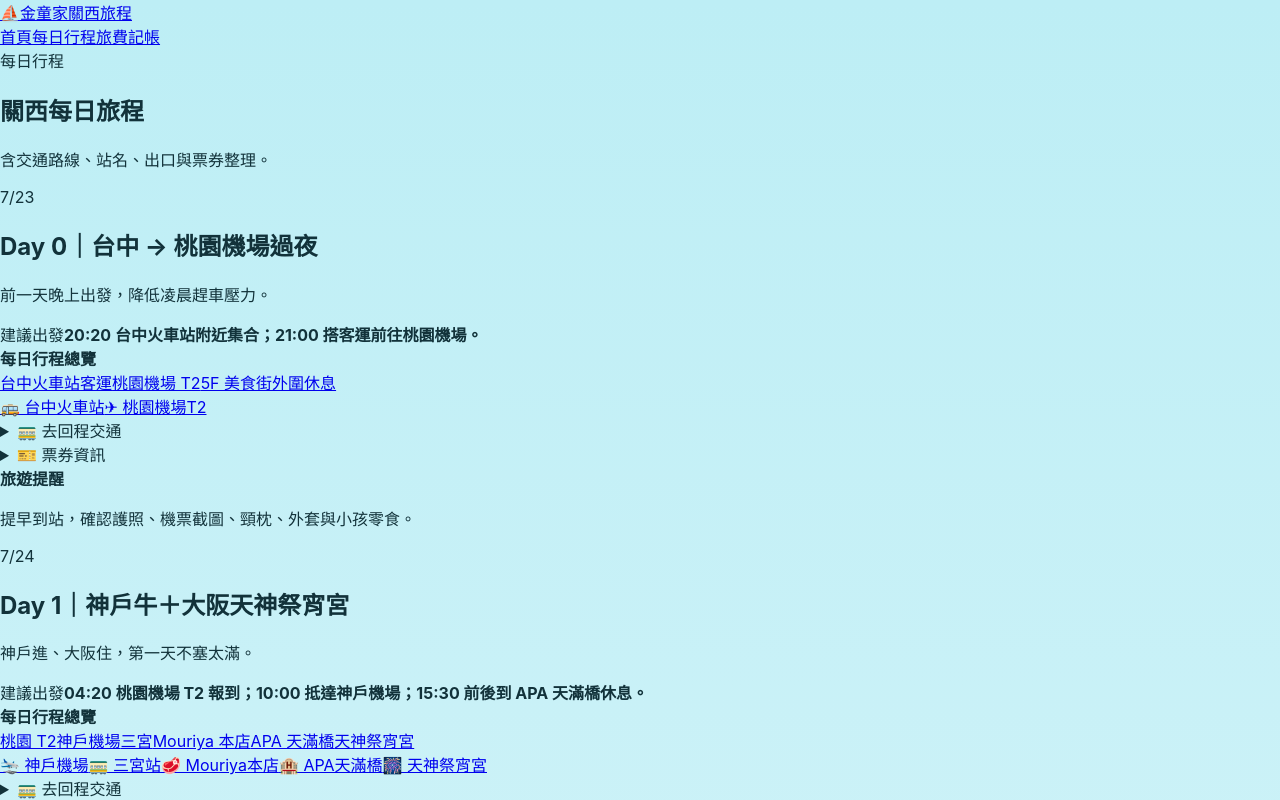
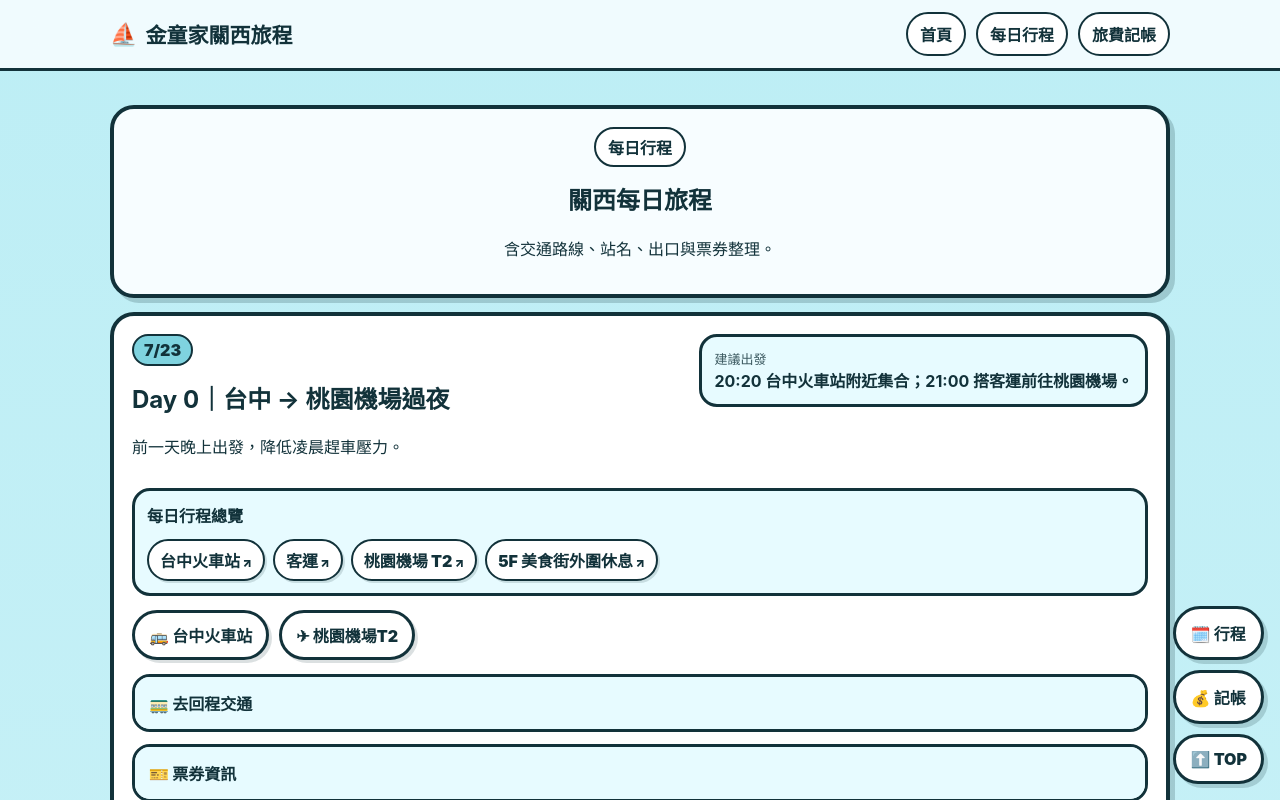
Before and after one commit to sacha693/my-storyjs-app, a React (Vite) app: page /my-storyjs-app/days in a window 1280 px wide. Shown: the top 800 px of the page. Built offline with nearby package versions, Linux system fonts and the light colour scheme.

Commit message:
Restore full CSS after expense visual merge

```diff
--- a/src/styles.css
+++ b/src/styles.css
@@ -17,6 +17,127 @@ body {
   font-family: -apple-system, BlinkMacSystemFont, 'Noto Sans TC', sans-serif;
   background: linear-gradient(#bdeef5, #f7fdff);
   color: var(--ink);
+}
+
+.topbar {
+  position: sticky;
+  top: 0;
+  z-index: 100;
+  background: rgba(247, 253, 255, 0.88);
+  backdrop-filter: blur(16px);
+  border-bottom: 3px solid var(--line);
+}
+
+.topbarInner {
+  max-width: 1100px;
+  margin: auto;
+  padding: 12px 20px;
+  display: flex;
+  justify-content: space-between;
+  align-items: center;
+  gap: 12px;
+}
+
+.brand {
+  text-decoration: none;
+  color: inherit;
+  font-weight: 950;
+  font-size: 21px;
+  display: flex;
+  align-items: center;
+  gap: 8px;
+}
+
+.brandIcon {
+  font-size: 22px;
+}
+
+.topnav {
+  display: flex;
+  gap: 10px;
+  flex-wrap: wrap;
+}
+
+.topnav a {
+  text-decoration: none;
+  color: inherit;
+  border: 2px solid var(--line);
+  background: white;
+  border-radius: 999px;
+  padding: 8px 12px;
+  font-weight: 900;
+  transition: transform 0.15s ease;
+}
+
+.topnav a:hover,
+.quickButton:hover,
+.routeChip:hover,
+.mapButton:hover,
+.navCard:hover {
+  transform: translateY(-2px);
+}
+
+.wrap {
+  max-width: 1100px;
+  margin: auto;
+  padding: 20px;
+}
+
+.hero {
+  text-align: center;
+  background:
+    radial-gradient(circle at top right, rgba(244, 201, 93, 0.28), transparent 25%),
+    var(--paper);
+}
+
+.badge {
+  display: inline-block;
+  padding: 6px 12px;
+  border-radius: 999px;
+  background: white;
+  border: 2px solid var(--line);
+  font-weight: 800;
+}
+
+.grid,
+.chartGrid {
+  display: grid;
+  grid-template-columns: repeat(auto-fit, minmax(240px, 1fr));
+  gap: 14px;
+}
+
+.card {
+  background: var(--paper);
+  border: 4px solid var(--line);
+  border-radius: 24px;
+  padding: 18px;
+  margin: 14px 0;
+  box-shadow: 5px 5px 0 rgba(18, 50, 58, 0.2);
+}
+
+.navCard {
+  text-decoration: none;
+  color: inherit;
+  transition: transform 0.16s ease;
+}
+
+.navIcon {
+  font-size: 32px;
+}
+
+.summaryTotal {
+  display: flex;
+  align-items: center;
+  justify-content: space-between;
+  background: white;
+  border: 3px solid var(--line);
+  border-radius: 18px;
+  padding: 14px;
+  margin: 14px 0;
+}
+
+.summaryTotal strong {
+  font-size: 28px;
 }
 
 .expenseWrap {
@@ -44,14 +165,7 @@ body {
   align-items: center;
   overflow: hidden;
   position: relative;
-}
-
-.expenseHero::after {
-  content: '';
-  position: absolute;
-  inset: 0;
-  background: radial-gradient(circle at top right, rgba(255,255,255,0.15), transparent 40%);
-  pointer-events: none;
+  text-align: left;
 }
 
 .expenseHeroText {
@@ -82,7 +196,8 @@ body {
   box-shadow: 10px 10px 0 rgba(18,50,58,0.18);
 }
 
-.expensePanel {
+.expensePanel,
+.chartCard {
   backdrop-filter: blur(8px);
   background: rgba(255,255,255,0.92);
 }
@@ -91,7 +206,344 @@ body {
   margin-top: 6px;
 }
 
+.expenseForm {
+  display: grid;
+  grid-template-columns: repeat(auto-fit, minmax(140px, 1fr));
+  gap: 10px;
+}
+
+input,
+select,
+button {
+  font: inherit;
+  border: 3px solid var(--line);
+  border-radius: 14px;
+  padding: 10px 12px;
+  background: white;
+}
+
+button {
+  cursor: pointer;
+  font-weight: 950;
+  background: var(--sun);
+  box-shadow: 3px 3px 0 rgba(18, 50, 58, 0.18);
+}
+
+.buttonRow {
+  display: flex;
+  flex-wrap: wrap;
+  gap: 8px;
+  align-items: center;
+}
+
+.statusPill {
+  display: inline-block;
+  background: #eefaf6;
+  border: 2px solid var(--line);
+  border-radius: 999px;
+  padding: 8px 12px;
+  font-weight: 900;
+}
+
+.dangerButton {
+  background: #ffd6d6;
+}
+
+.chartRows {
+  display: grid;
+  gap: 12px;
+}
+
+.chartLabel {
+  display: flex;
+  justify-content: space-between;
+  gap: 10px;
+  font-weight: 900;
+  margin-bottom: 5px;
+}
+
+.chartTrack {
+  height: 16px;
+  border: 2px solid var(--line);
+  border-radius: 999px;
+  background: #fff;
+  overflow: hidden;
+}
+
+.chartFill {
+  height: 100%;
+  min-width: 4px;
+  background: linear-gradient(90deg, var(--blue), var(--sun));
+}
+
+.dayCard {
+  background: white;
+}
+
+.dayHeader {
+  display: flex;
+  justify-content: space-between;
+  gap: 14px;
+  align-items: flex-start;
+}
+
+.dayDate {
+  display: inline-block;
+  background: var(--blue);
+  border: 2px solid var(--line);
+  border-radius: 999px;
+  padding: 4px 10px;
+  font-weight: 900;
+}
+
+.departBox,
+.dayOverview {
+  background: var(--soft);
+  border: 3px solid var(--line);
+  border-radius: 18px;
+  padding: 12px;
+}
+
+.departBox {
+  min-width: 240px;
+}
+
+.dayOverview {
+  margin: 14px 0;
+}
+
+.departBox span {
+  display: block;
+  font-size: 13px;
+  opacity: 0.8;
+}
+
+.routeLine {
+  display: flex;
+  flex-wrap: wrap;
+  gap: 8px;
+  margin: 12px 0 0;
+}
+
+.routeChip,
+.routeLine span {
+  background: white;
+  border: 2px solid var(--line);
+  border-radius: 999px;
+  padding: 7px 11px;
+  font-weight: 900;
+  color: inherit;
+  text-decoration: none;
+  box-shadow: 2px 2px 0 rgba(18, 50, 58, 0.15);
+}
+
+.routeChip::after {
+  content: ' ↗';
+  font-size: 12px;
+}
+
+.quickNav {
+  display: flex;
+  flex-wrap: wrap;
+  gap: 10px;
+  margin-bottom: 14px;
+}
+
+.quickButton {
+  text-decoration: none;
+  color: inherit;
+  background: white;
+  border: 3px solid var(--line);
+  border-radius: 999px;
+  padding: 10px 14px;
+  font-weight: 900;
+  box-shadow: 3px 3px 0 rgba(18, 50, 58, 0.15);
+}
+
+.accordion {
+  border: 3px solid var(--line);
+  border-radius: 18px;
+  background: white;
+  margin: 12px 0;
+  overflow: hidden;
+}
+
+.accordion summary {
+  list-style: none;
+  cursor: pointer;
+  padding: 14px;
+  background: var(--soft);
+  font-weight: 900;
+}
+
+.accordionBody {
+  padding: 14px;
+}
+
+.ticketCard {
+  border: 2px solid var(--line);
+  border-radius: 14px;
+  padding: 12px;
+  margin-bottom: 10px;
+  background: #fff;
+}
+
+.transitGrid {
+  display: grid;
+  grid-template-columns: repeat(auto-fit, minmax(260px, 1fr));
+  gap: 14px;
+}
+
+.transitColumn h4 {
+  margin-top: 0;
+}
+
+.transitStep {
+  position: relative;
+  border: 3px solid var(--line);
+  border-radius: 18px;
+  padding: 14px;
+  margin-bottom: 12px;
+  background: #fff;
+  box-shadow: 3px 3px 0 rgba(18, 50, 58, 0.14);
+}
+
+.lineBadge {
+  display: inline-block;
+  color: white;
+  border: 2px solid var(--line);
+  border-radius: 999px;
+  padding: 6px 12px;
+  font-weight: 950;
+  margin-bottom: 10px;
+  box-shadow: 2px 2px 0 rgba(18, 50, 58, 0.28);
+}
+
+.transitText {
+  margin: 4px 0 10px;
+  font-weight: 900;
+  font-size: 16px;
+}
+
+.directionBox {
+  background: #fff7da;
+  border: 3px dashed var(--line);
+  border-radius: 16px;
+  padding: 10px;
+  margin: 10px 0;
+}
+
+.directionBox strong {
+  display: block;
+  font-size: 13px;
+  margin-bottom: 3px;
+}
+
+.directionBox span {
+  display: block;
+  margin-top: 0;
+  font-size: 15px;
+  font-weight: 950;
+}
+
+.stationLinks {
+  display: flex;
+  flex-wrap: wrap;
+  gap: 8px;
+  margin: 10px 0;
+}
+
+.mapButton {
+  display: inline-block;
+  color: inherit;
+  text-decoration: none;
+  background: var(--soft);
+  border: 2px solid var(--line);
+  border-radius: 999px;
+  padding: 7px 10px;
+  font-weight: 900;
+  box-shadow: 2px 2px 0 rgba(18, 50, 58, 0.12);
+}
+
+.exitHint {
+  display: block;
+  margin-top: 10px;
+  font-size: 13px;
+  font-weight: 900;
+  background: #eefaf6;
+  border-left: 6px solid #16a34a;
+  border-radius: 12px;
+  padding: 9px 10px;
+}
+
+.dayNote {
+  background: #fff7da;
+  border: 3px solid var(--line);
+  border-radius: 18px;
+  padding: 14px;
+  margin-top: 14px;
+}
+
+.floatingActions {
+  position: fixed;
+  right: 16px;
+  bottom: 16px;
+  display: flex;
+  flex-direction: column;
+  gap: 10px;
+  z-index: 150;
+}
+
+.floatingActions a {
+  text-decoration: none;
+  color: inherit;
+  background: white;
+  border: 3px solid var(--line);
+  border-radius: 999px;
+  padding: 12px 14px;
+  font-weight: 950;
+  box-shadow: 4px 4px 0 rgba(18, 50, 58, 0.18);
+}
+
+h1,
+h2,
+h3,
+h4 {
+  line-height: 1.2;
+}
+
+table {
+  width: 100%;
+  border-collapse: separate;
+  border-spacing: 0;
+  overflow: hidden;
+  border: 3px solid var(--line);
+  border-radius: 18px;
+  background: white;
+}
+
+th,
+td {
+  border-bottom: 2px solid var(--line);
+  padding: 10px;
+  text-align: left;
+}
+
+th {
+  background: var(--blue);
+}
+
 @media (max-width: 720px) {
+  .topbarInner {
+    flex-direction: column;
+    align-items: flex-start;
+  }
+
+  .wrap {
+    padding: 12px;
+    padding-bottom: 92px;
+  }
+
   .expenseHero {
     grid-template-columns: 1fr;
   }
@@ -99,4 +551,48 @@ body {
   .expenseHeroPhoto {
     min-height: 220px;
   }
+
+  .dayHeader,
+  .summaryTotal {
+    flex-direction: column;
+  }
+
+  .departBox {
+    min-width: auto;
+    width: 100%;
+  }
+
+  .routeLine,
+  .quickNav,
+  .stationLinks,
+  .buttonRow {
+    flex-direction: column;
+  }
+
+  .routeChip,
+  .quickButton,
+  .mapButton,
+  button {
+    width: 100%;
+    text-align: center;
+  }
+
+  .transitGrid,
+  .chartGrid {
+    grid-template-columns: 1fr;
+  }
+
+  .transitStep {
+    padding: 12px;
+  }
+
+  .floatingActions {
+    right: 10px;
+    bottom: 10px;
+  }
+
+  table {
+    display: block;
+    overflow-x: auto;
+  }
 }
```
